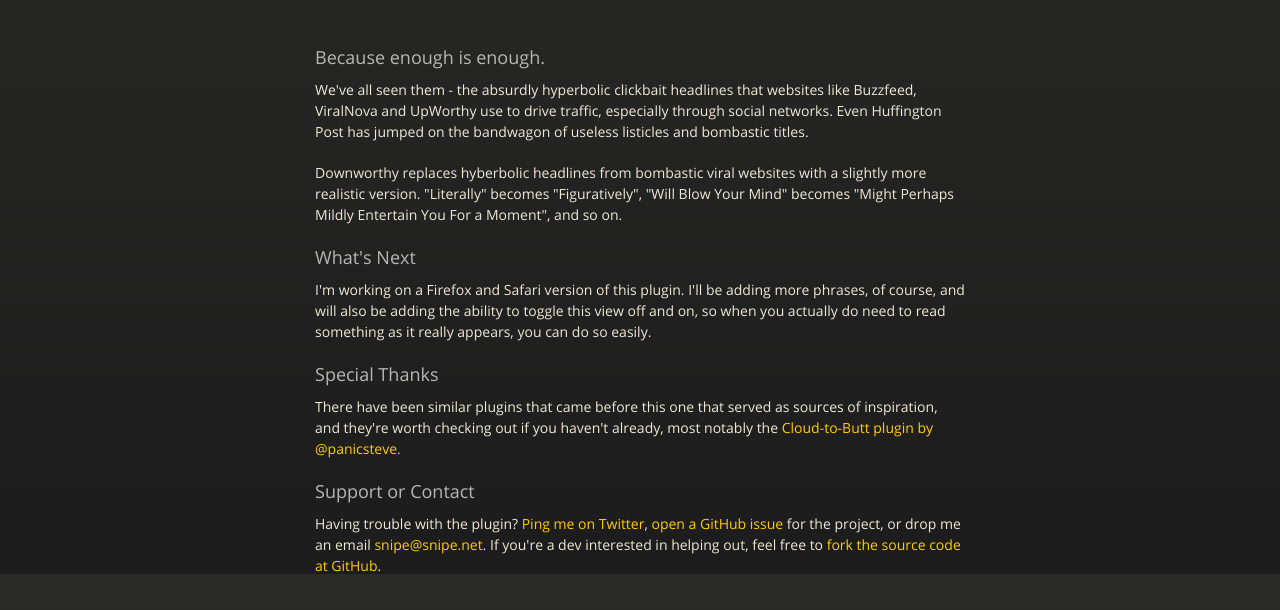
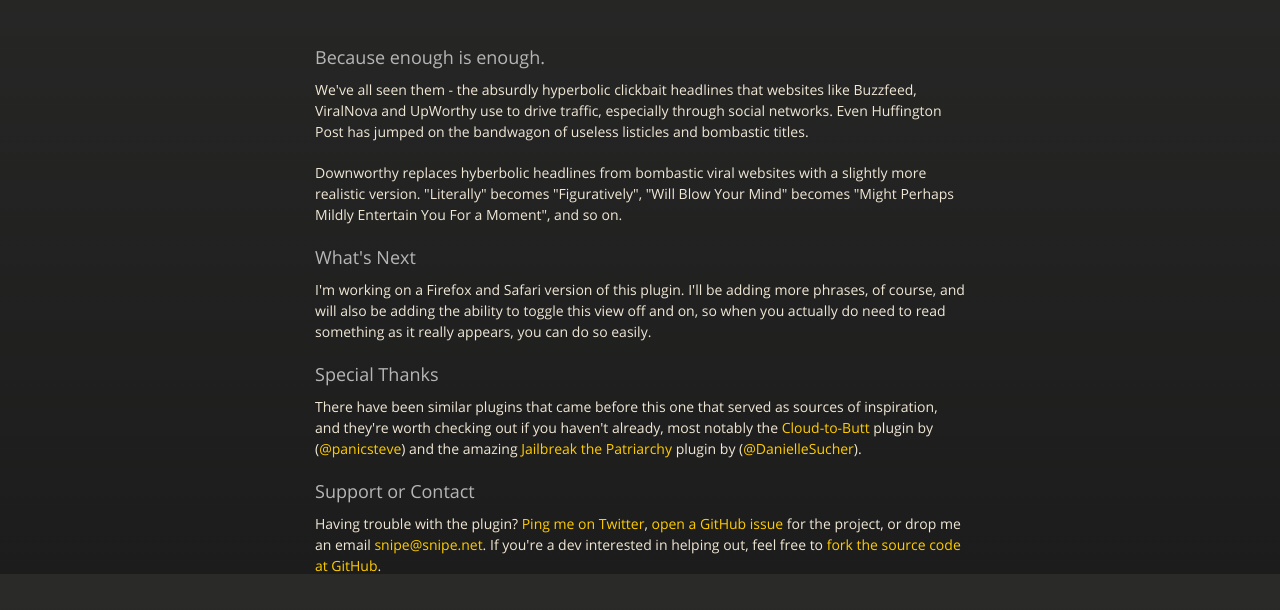
Before and after one commit to snipe/downworthy, a plain HTML site: page index.html in a window 1280 px wide. Shown: the part 226-836 px from the top of the page. Drawn offline with nearby package versions, Linux system fonts and the light colour scheme.

Commit message:
Copy edits

```diff
--- a/index.html
+++ b/index.html
@@ -55,7 +55,7 @@
 <h3>
 <a name="whats-next" class="anchor" href="#whats-next"><span class="octicon octicon-link"></span></a>Special Thanks</h3>
 
-<p>There have been similar plugins that came before this one that served as sources of inspiration, and they're worth checking out if you haven't already, most notably the <a href="https://github.com/panicsteve/cloud-to-butt">Cloud-to-Butt plugin by @panicsteve.</p>
+<p>There have been similar plugins that came before this one that served as sources of inspiration, and they're worth checking out if you haven't already, most notably the <a href="https://github.com/panicsteve/cloud-to-butt">Cloud-to-Butt</a> plugin by (<a href="https://github.com/panicsteve" class="user-mention">@panicsteve</a>) and the amazing <a href="http://www.daniellesucher.com/2011/11/jailbreak-the-patriarchy-my-first-chrome-extension/">Jailbreak the Patriarchy</a> plugin by (<a href="https://github.com/DanielleSucher" class="user-mention">@DanielleSucher</a>).</p>
 
 
 <h3>
```
